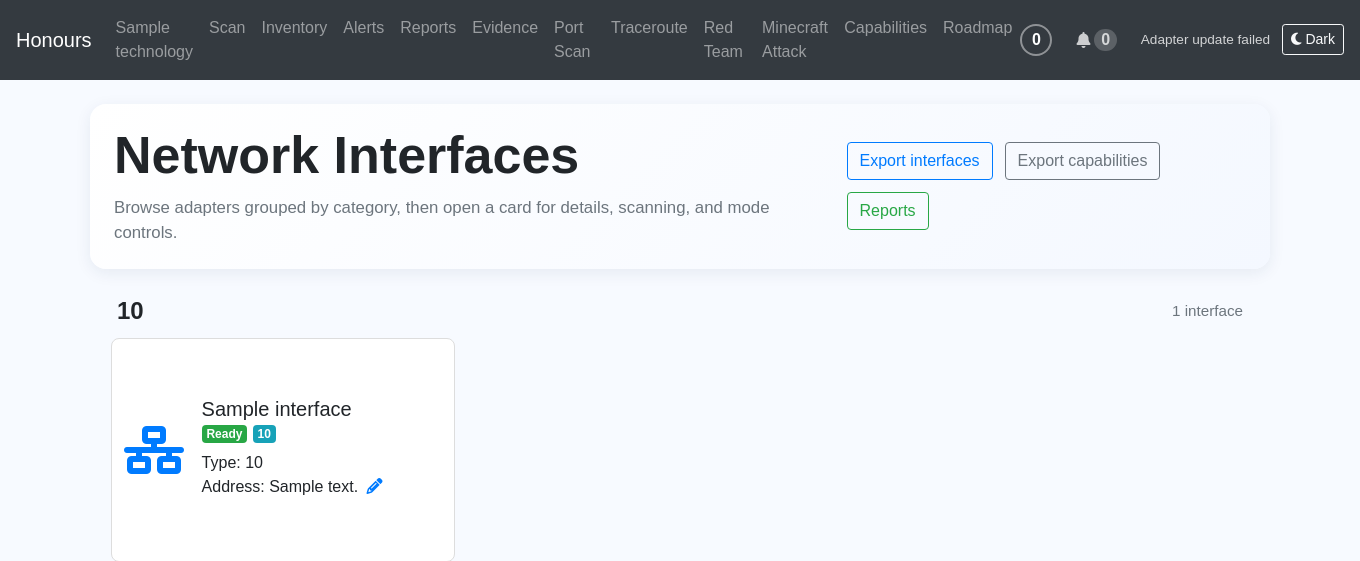
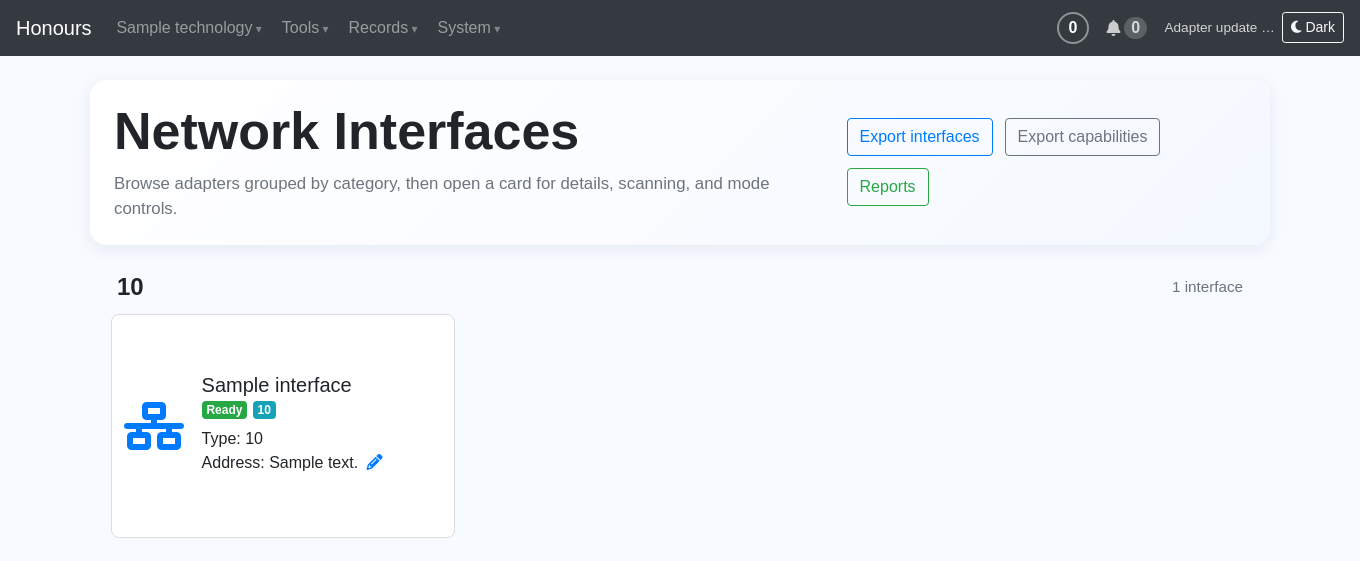
Before and after one commit to sudo-rpaisley/mobile_router, a Python web app: template templates/index.html in a window 1360 px wide. Shown: the top 561 px of the page. Run offline with Jinja, Linux system fonts and the light colour scheme; the template is opened without the code that fills it: most values are stand-ins (such as "Sample title", 1, 10 or a date in 2020); some libraries are stand-ins or nearby versions.

Commit message:
Tidy navbar navigation

```diff
--- a/static/css/navbar.css
+++ b/static/css/navbar.css
@@ -73,3 +73,46 @@
   background: #ffc107;
   color: #1f2933;
 }
+
+#primary-nav-links {
+  align-items: center;
+  gap: 0.15rem;
+  flex-wrap: wrap;
+}
+
+#primary-nav-links .nav-link {
+  padding-left: 0.55rem;
+  padding-right: 0.55rem;
+  white-space: nowrap;
+}
+
+.nav-compact-group > .nav-link::after {
+  content: " ▾";
+  font-size: 0.75em;
+  opacity: 0.75;
+}
+
+.nav-tools {
+  align-items: center;
+  gap: 0.35rem;
+  flex-wrap: nowrap;
+}
+
+.auto-update-status {
+  max-width: 7rem;
+  overflow: hidden;
+  text-overflow: ellipsis;
+  white-space: nowrap;
+}
+
+@media (max-width: 991.98px) {
+  #primary-nav-links,
+  .nav-tools {
+    align-items: flex-start;
+    flex-wrap: wrap;
+  }
+
+  .nav-tools {
+    margin-top: 0.5rem;
+  }
+}
--- a/static/js/navbar.js
+++ b/static/js/navbar.js
@@ -12,9 +12,11 @@ $(document).ready(function(){
   });
 
   $(document).on('click', '.nav-item.dropdown > a', function(e) {
-      e.preventDefault();
       var link = $(this).attr('href');
-      window.location.href = link;
+      if (link && link !== '#') {
+          e.preventDefault();
+          window.location.href = link;
+      }
   });
 
   $('[data-toggle="tooltip"]').tooltip();
--- a/templates/_primary-nav-links.html
+++ b/templates/_primary-nav-links.html
@@ -1,6 +1,6 @@
 {% for technology in networkTechnologies %}
   {% if technology != 'Loopback' %}
-    <div class="nav-item dropdown">
+    <div class="nav-item dropdown nav-compact-group">
       <a href="/{{ technology | lower }}" class="nav-link {% if title == technology or (interface is defined and interface.interface_type == technology) %}active{% endif %}" data-toggle="dropdown">{{ technology }}</a>
       <div class="dropdown-menu">
         {% for interface in interfaces %}
@@ -12,14 +12,33 @@
     </div>
   {% endif %}
 {% endfor %}
-<a href="/network-scan" class="nav-link {% if title == 'Network Scan' %}active{% endif %}">Scan</a>
-<a href="/inventory" class="nav-link {% if title == 'Device Inventory' %}active{% endif %}">Inventory</a>
-<a href="/alerts" class="nav-link {% if title == 'Alerts' %}active{% endif %}">Alerts</a>
-<a href="/reports" class="nav-link {% if title == 'Reports' %}active{% endif %}">Reports</a>
-<a href="/evidence" class="nav-link {% if title == 'Evidence Vault' %}active{% endif %}">Evidence</a>
-<a href="/port-scan" class="nav-link {% if title == 'Port Scan' %}active{% endif %}">Port Scan</a>
-<a href="/traceroute" class="nav-link {% if title == 'Traceroute' %}active{% endif %}">Traceroute</a>
-<a href="/red-team" class="nav-link {% if title == 'Red Team' %}active{% endif %}">Red Team</a>
-<a href="/minecraft-attack" class="nav-link {% if title == 'Minecraft Attack' %}active{% endif %}">Minecraft Attack</a>
-<a href="/capabilities" class="nav-link {% if title == 'Capabilities' %}active{% endif %}">Capabilities</a>
-<a href="/roadmap" class="nav-link {% if title == 'Roadmap' %}active{% endif %}">Roadmap</a>
+
+<div class="nav-item dropdown nav-compact-group">
+  <a href="#" class="nav-link {% if title in ['Network Scan', 'Port Scan', 'Traceroute', 'Red Team', 'Minecraft Attack'] %}active{% endif %}" data-toggle="dropdown">Tools</a>
+  <div class="dropdown-menu">
+    <a href="/network-scan" class="dropdown-item {% if title == 'Network Scan' %}active{% endif %}">Network Scan</a>
+    <a href="/port-scan" class="dropdown-item {% if title == 'Port Scan' %}active{% endif %}">Port Scan</a>
+    <a href="/traceroute" class="dropdown-item {% if title == 'Traceroute' %}active{% endif %}">Traceroute</a>
+    <div class="dropdown-divider"></div>
+    <a href="/red-team" class="dropdown-item {% if title == 'Red Team' %}active{% endif %}">Red Team</a>
+    <a href="/minecraft-attack" class="dropdown-item {% if title == 'Minecraft Attack' %}active{% endif %}">Minecraft Attack</a>
+  </div>
+</div>
+
+<div class="nav-item dropdown nav-compact-group">
+  <a href="#" class="nav-link {% if title in ['Device Inventory', 'Alerts', 'Reports', 'Evidence Vault'] %}active{% endif %}" data-toggle="dropdown">Records</a>
+  <div class="dropdown-menu">
+    <a href="/inventory" class="dropdown-item {% if title == 'Device Inventory' %}active{% endif %}">Inventory</a>
+    <a href="/alerts" class="dropdown-item {% if title == 'Alerts' %}active{% endif %}">Alerts</a>
+    <a href="/reports" class="dropdown-item {% if title == 'Reports' %}active{% endif %}">Reports</a>
+    <a href="/evidence" class="dropdown-item {% if title == 'Evidence Vault' %}active{% endif %}">Evidence Vault</a>
+  </div>
+</div>
+
+<div class="nav-item dropdown nav-compact-group">
+  <a href="#" class="nav-link {% if title in ['Capabilities', 'Roadmap'] %}active{% endif %}" data-toggle="dropdown">System</a>
+  <div class="dropdown-menu dropdown-menu-right">
+    <a href="/capabilities" class="dropdown-item {% if title == 'Capabilities' %}active{% endif %}">Capabilities</a>
+    <a href="/roadmap" class="dropdown-item {% if title == 'Roadmap' %}active{% endif %}">Roadmap</a>
+  </div>
+</div>
```
Also changed, not shown: tests/test_routes.py (+3 -0 lines).
